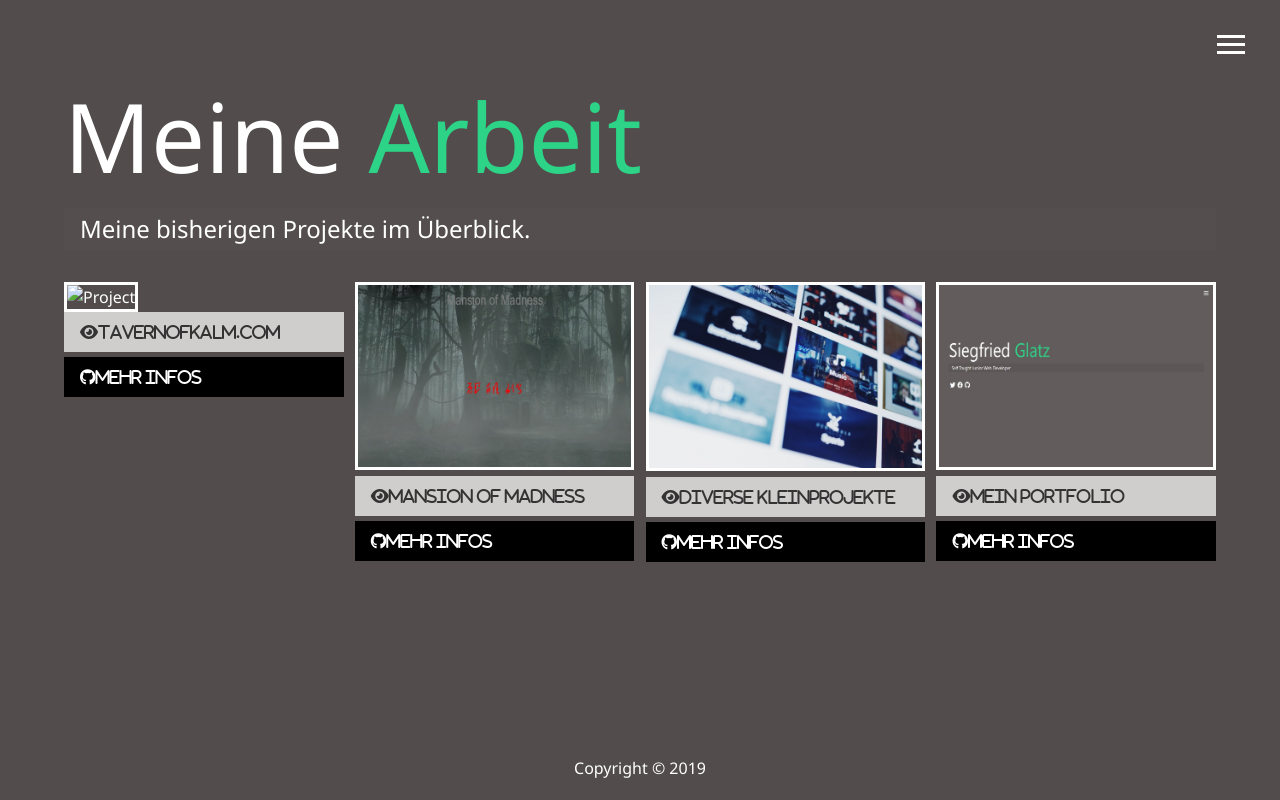
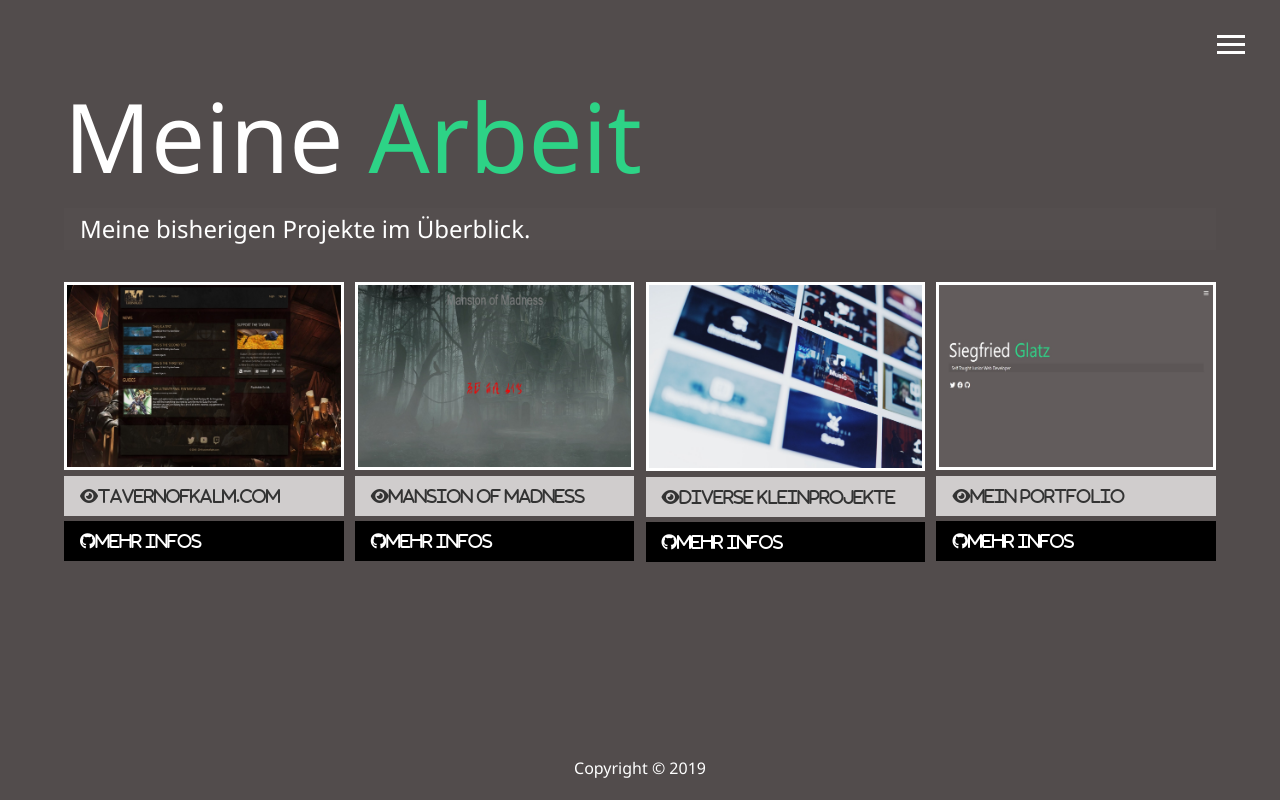
Before and after one commit to KalmTraveler/glatz-portfolio, a plain HTML site: page work.html in a window 1280 px wide. Drawn offline with Linux system fonts and the light colour scheme; files whose address does not match are found by name.

Commit message:
Update work.html

```diff
--- a/work.html
+++ b/work.html
@@ -56,7 +56,7 @@
         <div class="projects">
             <div class="item">
                 <a href="#!">
-                    <img src="img/projects/tavernofkalm.jpg" alt="Project">
+                    <img src="/dist/img/projects/tavernofkalm.jpg" alt="Project">
                 </a>
                 <a href="https://www.tavernofkalm.com" class="btn-light">
                     <i class="fas fa-eye">Tavernofkalm.com
```
